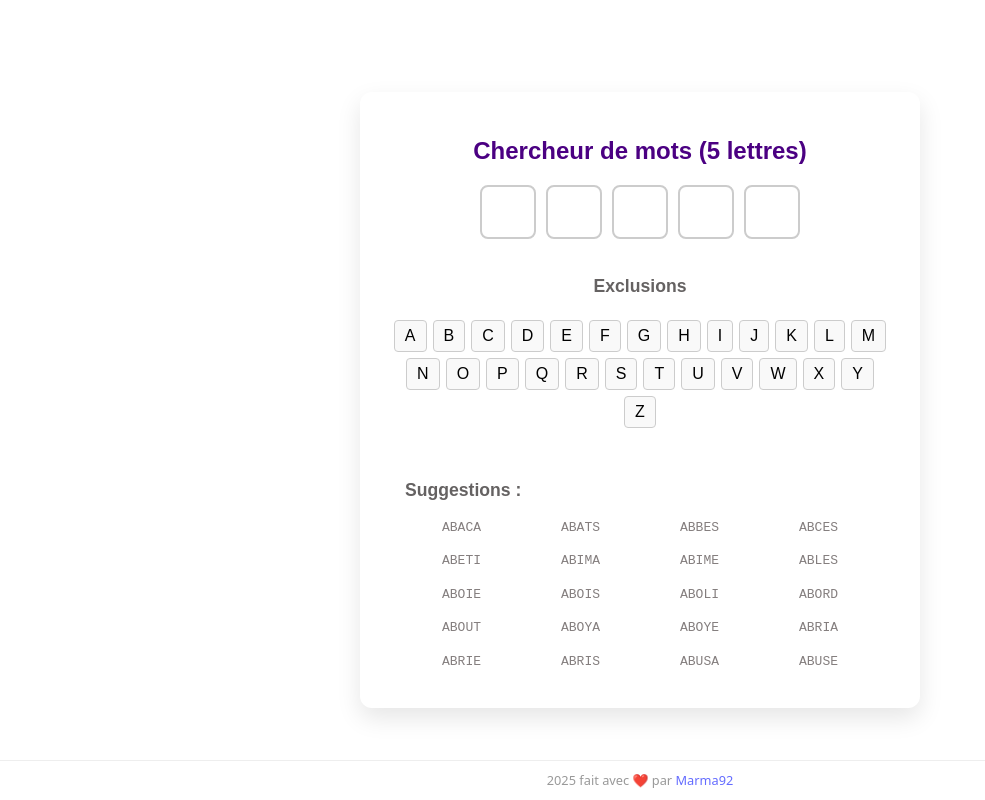
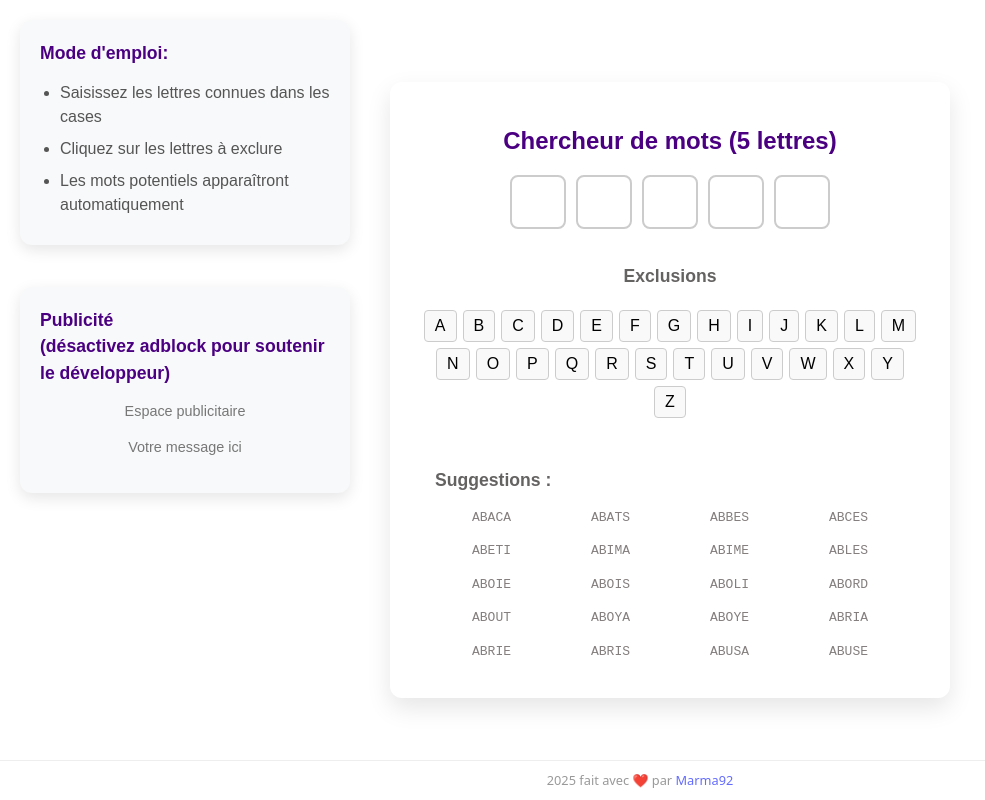
Before and after one commit to Marma92/word-finder, a React (Vite) app: page / in a window 1280 px wide. Shown: the whole page, without its empty margins (0-985 px from the left). Built offline with nearby package versions, Linux system fonts and the light colour scheme.

Commit message:
add google adsense integ

```diff
--- a/index.html
+++ b/index.html
@@ -4,6 +4,7 @@
     <meta charset="UTF-8" />
     <link rel="icon" type="image/svg+xml" href="/vite.svg" />
     <meta name="viewport" content="width=device-width, initial-scale=1.0" />
+    <script async src="https://pagead2.googlesyndication.com/pagead/js/adsbygoogle.js?client=ca-pub-9856464564943182" crossorigin="anonymous"></script>
     <title>5 Lettres</title>
   </head>
   <body>
--- a/src/App.jsx
+++ b/src/App.jsx
@@ -46,6 +46,15 @@ function WordFinder() {
 
   return (
     <div className="wordfinder-container">
+      <div className="instructions-panel">
+        <h3>Mode d'emploi:</h3>
+        <ul>
+          <li>Saisissez les lettres connues dans les cases</li>
+          <li>Cliquez sur les lettres à exclure</li>
+          <li>Les mots potentiels apparaîtront automatiquement</li>
+        </ul>
+      </div>
+
       <div className="wordfinder-card">
         <h1>Chercheur de mots (5 lettres)</h1>
         <div className="inputs">
@@ -87,6 +96,15 @@ function WordFinder() {
           )}
         </div>
       </div>
+
+      <div className="ad-panel">
+        <h3>Publicité <br/>(désactivez adblock pour soutenir le développeur)</h3>
+        <div className="ad-content">
+          <p>Espace publicitaire</p>
+          <p>Votre message ici</p>
+        </div>
+      </div>
+
       <footer className="footer">
         {new Date().getFullYear()} fait avec ❤️ par <a href="https://github.com/Marma92" target="_blank" rel="noopener noreferrer">Marma92</a>
       </footer>
--- a/src/WordFinder.css
+++ b/src/WordFinder.css
@@ -7,20 +7,23 @@ html, body, #root {
 .wordfinder-container {
     position: fixed;
     inset: 0;
-    display: flex;
-    justify-content: center;
-    align-items: center;
+    display: grid;
+    grid-template-columns: 1fr 500px 1fr;
+    grid-template-rows: 1fr auto;
+    gap: 20px;
     padding: 20px;
     box-sizing: border-box;
+    overflow-y: auto;
 }
 
 .wordfinder-card {
     padding: 30px;
     border-radius: 12px;
     box-shadow: 0 10px 25px rgba(0, 0, 0, 0.1);
-    max-width: 500px;
     width: 100%;
     font-family: sans-serif;
+    grid-column: 2;
+    align-self: center;
 }
 
   /* Typography */
@@ -129,6 +132,59 @@ html, body, #root {
     border-color: #d00;
 }
 
+/* Side Panels */
+.instructions-panel, .ad-panel {
+    padding: 20px;
+    border-radius: 12px;
+    box-shadow: 0 5px 15px rgba(0, 0, 0, 0.1);
+    background: #f8f9fa;
+    font-family: sans-serif;
+    align-self: start;
+}
+
+.instructions-panel {
+    grid-column: 1;
+    grid-row: 1;
+    align-self: center;
+    max-width: 300px;
+    justify-self: flex-end;
+    margin-right: 20px;
+    margin-block-end: auto;
+}
+
+.ad-panel {
+    grid-column: 1;
+    grid-row: 1;
+    align-self: center;
+    max-width: 300px;
+    justify-self: flex-end;
+    margin-right: 20px;
+    margin-block-start: auto;
+    margin-block-end: auto;
+}
+
+.instructions-panel h3, .ad-panel h3 {
+    margin: 0 0 15px 0;
+    color: #4b0082;
+    font-size: 1.1rem;
+}
+
+.instructions-panel ul {
+    margin: 0;
+    padding-left: 20px;
+}
+
+.instructions-panel li {
+    margin-bottom: 8px;
+    color: #555;
+}
+
+.ad-content {
+    text-align: center;
+    color: #777;
+    font-size: 0.9rem;
+}
+
 /* Footer */
 .footer {
     position: fixed;
@@ -142,4 +198,35 @@ html, body, #root {
     color: #999;
     border-top: 1px solid #eee;
     backdrop-filter: blur(10px);
+    grid-column: 1 / -1;
+    grid-row: 2;
 }
+
+/* Mobile Responsive */
+@media (max-width: 768px) {
+    .wordfinder-container {
+        grid-template-columns: 1fr;
+        grid-template-rows: auto auto 1fr auto auto;
+        gap: 15px;
+        padding: 15px;
+    }
+
+    .wordfinder-card {
+        grid-column: 1;
+        grid-row: 3;
+    }
+
+    .instructions-panel {
+        grid-column: 1;
+        grid-row: 1;
+    }
+
+    .ad-panel {
+        grid-column: 1;
+        grid-row: 4;
+    }
+
+    .footer {
+        grid-row: 5;
+    }
+}
```
